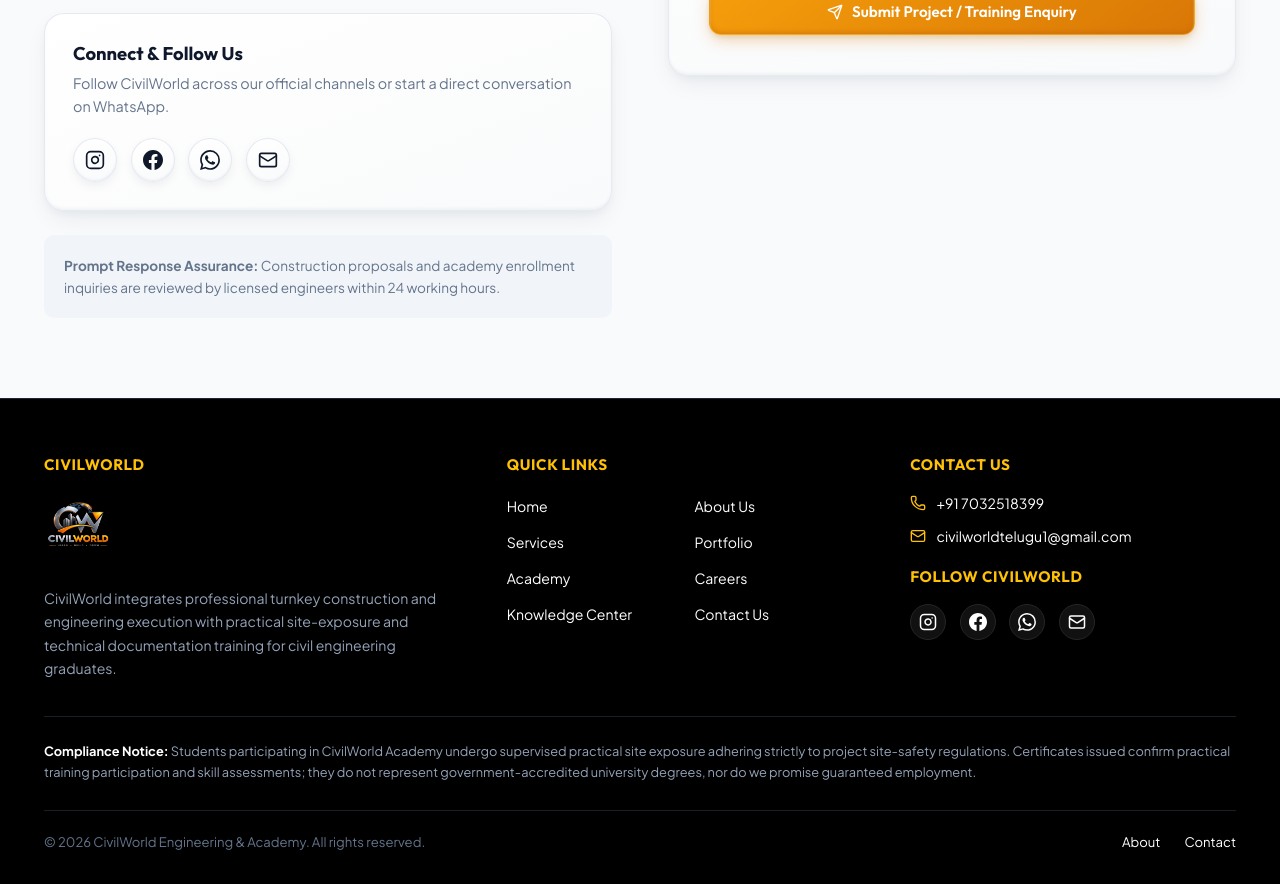
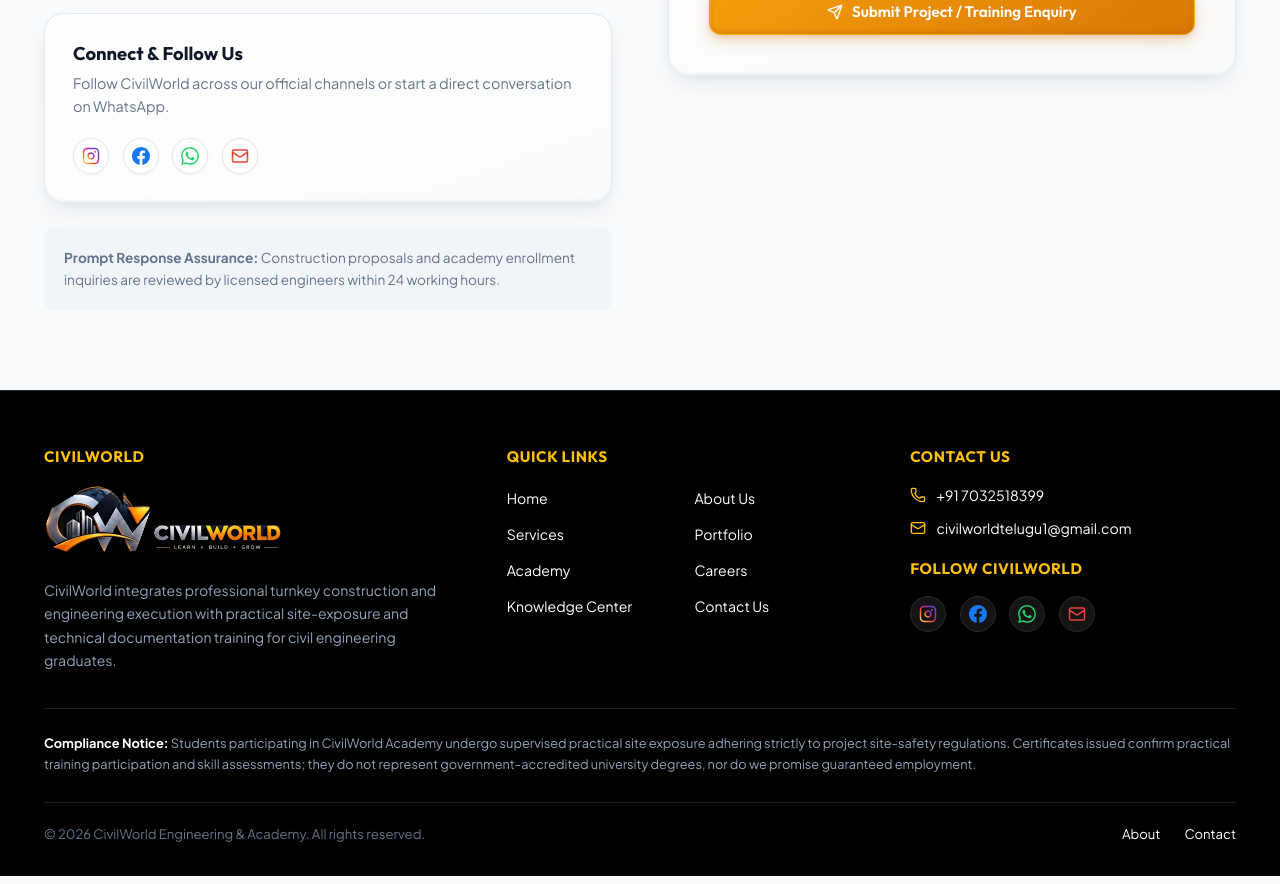
Before and after one commit to bhargavaachi06-dot/civilworld, a React (Vite) app in the folder client/: page /contact in a window 1280 px wide. Shown: the part 980-1864 px from the top of the page. Built offline with nearby package versions, Linux system fonts and the light colour scheme.

Commit message:
chore(ui): polish CivilWorld footer branding and social links

```diff
--- a/client/src/components/Footer.jsx
+++ b/client/src/components/Footer.jsx
@@ -13,7 +13,7 @@
             <h4 className="footer-col-title">CivilWorld</h4>
             <Link to="/" style={{ display: 'inline-block' }} aria-label="CivilWorld Homepage">
               <img
-                src="/assets/civilworld-logo.png"
+                src="/assets/civilworld-footer-logo.png"
                 alt="CivilWorld — Learn, Build, Grow"
                 className="footer-logo-img"
               />
--- a/client/src/components/SocialLinks.jsx
+++ b/client/src/components/SocialLinks.jsx
@@ -28,7 +28,7 @@
   },
 ];
 
-export const SocialIcon = ({ type, size = 20 }) => {
+export const SocialIcon = ({ type, size = 18 }) => {
   switch (type) {
     case 'instagram':
       return (
@@ -37,15 +37,23 @@
           height={size}
           viewBox="0 0 24 24"
           fill="none"
-          stroke="currentColor"
           strokeWidth="2"
           strokeLinecap="round"
           strokeLinejoin="round"
           aria-hidden="true"
         >
-          <rect x="2" y="2" width="20" height="20" rx="5" ry="5" />
-          <path d="M16 11.37A4 4 0 1 1 12.63 8 4 4 0 0 1 16 11.37z" />
-          <line x1="17.5" y1="6.5" x2="17.51" y2="6.5" />
+          <defs>
+            <linearGradient id="cw-ig-gradient" x1="0%" y1="100%" x2="100%" y2="0%">
+              <stop offset="0%" stopColor="#feda75" />
+              <stop offset="25%" stopColor="#fa7e1e" />
+              <stop offset="50%" stopColor="#d62976" />
+              <stop offset="75%" stopColor="#962fbf" />
+              <stop offset="100%" stopColor="#4f5bd5" />
+            </linearGradient>
+          </defs>
+          <rect x="2" y="2" width="20" height="20" rx="5" ry="5" stroke="url(#cw-ig-gradient)" />
+          <path d="M16 11.37A4 4 0 1 1 12.63 8 4 4 0 0 1 16 11.37z" stroke="url(#cw-ig-gradient)" />
+          <circle cx="17.5" cy="6.5" r="1.25" fill="url(#cw-ig-gradient)" />
         </svg>
       );
     case 'facebook':
@@ -54,7 +62,7 @@
           width={size}
           height={size}
           viewBox="0 0 24 24"
-          fill="currentColor"
+          fill="#1877F2"
           aria-hidden="true"
         >
           <path d="M24 12.073c0-6.627-5.373-12-12-12s-12 5.373-12 12c0 5.99 4.388 10.954 10.125 11.854v-8.385H7.078v-3.47h3.047V9.43c0-3.007 1.792-4.669 4.533-4.669 1.312 0 2.686.235 2.686.235v2.953H15.83c-1.491 0-1.956.925-1.956 1.874v2.25h3.328l-.532 3.47h-2.796v8.385C19.612 23.027 24 18.062 24 12.073z" />
@@ -66,20 +74,20 @@
           width={size}
           height={size}
           viewBox="0 0 24 24"
-          fill="currentColor"
+          fill="#25D366"
           aria-hidden="true"
         >
           <path d="M17.472 14.382c-.297-.149-1.758-.867-2.03-.967-.273-.099-.471-.148-.67.15-.197.297-.767.966-.94 1.164-.173.199-.347.223-.644.075-.297-.15-1.255-.463-2.39-1.475-.883-.788-1.48-1.761-1.653-2.059-.173-.297-.018-.458.13-.606.134-.133.298-.347.446-.52.149-.174.198-.298.298-.497.099-.198.05-.371-.025-.52-.075-.149-.669-1.612-.916-2.207-.242-.579-.487-.5-.669-.51-.173-.008-.371-.01-.57-.01-.198 0-.52.074-.792.372-.272.297-1.04 1.016-1.04 2.479 0 1.462 1.065 2.875 1.213 3.074.149.198 2.096 3.2 5.077 4.487.709.306 1.262.489 1.694.625.712.227 1.36.195 1.871.118.571-.085 1.758-.719 2.006-1.413.248-.694.248-1.289.173-1.413-.074-.124-.272-.198-.57-.347m-5.421 7.403h-.004a9.87 9.87 0 01-5.031-1.378l-.361-.214-3.741.982.998-3.648-.235-.374a9.86 9.86 0 01-1.51-5.26c.001-5.45 4.436-9.884 9.888-9.884 2.64 0 5.122 1.03 6.988 2.898a9.825 9.825 0 012.893 6.994c-.003 5.45-4.437 9.884-9.885 9.884m8.413-18.297A11.815 11.815 0 0012.05 0C5.495 0 .16 5.335.157 11.892c0 2.096.547 4.142 1.588 5.945L.057 24l6.305-1.654a11.882 11.882 0 005.683 1.448h.005c6.554 0 11.89-5.335 11.893-11.893a11.821 11.821 0 00-3.48-8.413z" />
         </svg>
       );
     case 'email':
-      return <Mail size={size} aria-hidden="true" />;
+      return <Mail size={size} color="#EA4335" strokeWidth={2} aria-hidden="true" />;
     default:
       return null;
   }
 };
 
-export const SocialLinks = ({ theme = 'footer', iconSize = 20, className = '' }) => {
+export const SocialLinks = ({ theme = 'footer', iconSize = 18, className = '' }) => {
   return (
     <div className={`social-icons-wrap ${className}`} role="list">
       {socialLinksData.map((item) => {
@@ -88,7 +96,7 @@
           <a
             key={item.name}
             href={item.url}
-            className={`social-icon-btn ${theme}-theme`}
+            className={`social-icon-btn ${theme}-theme social-btn-${item.iconType}`}
             aria-label={item.label}
             title={item.label}
             role="listitem"
--- a/client/src/index.css
+++ b/client/src/index.css
@@ -1240,53 +1240,56 @@
 }
 
 .social-icon-btn {
-  width: 44px;
-  height: 44px;
+  width: 36px;
+  height: 36px;
   border-radius: 50%;
   display: inline-flex;
   align-items: center;
   justify-content: center;
   text-decoration: none;
   cursor: pointer;
-  transition: transform var(--transition-normal), box-shadow var(--transition-normal), background var(--transition-normal), color var(--transition-normal), border-color var(--transition-normal);
+  transition: transform var(--transition-fast), border-color var(--transition-fast), background-color var(--transition-fast);
   position: relative;
   flex-shrink: 0;
 }
 
-/* Footer variant (Clean, compact, unadorned) */
+/* Footer variant (Clean, compact, dark base) */
 .social-icon-btn.footer-theme {
-  width: 36px;
-  height: 36px;
-  border-radius: 50%;
-  background-color: #111111;
-  color: #ffffff;
-  border: 1px solid #262626;
+  background-color: #141414;
+  border: 1px solid #2a2a2a;
   box-shadow: none;
-  transition: background-color var(--transition-fast), color var(--transition-fast), border-color var(--transition-fast), transform var(--transition-fast);
-}
-
-.social-icon-btn.footer-theme:hover {
-  background-color: #FFC107;
-  color: #000000;
-  border-color: #FFC107;
+}
+
+/* Contact page variant (Clean, subtle light base) */
+.social-icon-btn.contact-theme {
+  background-color: #ffffff;
+  border: 1px solid #e2e8f0;
+  box-shadow: 0 1px 3px rgba(0, 0, 0, 0.05);
+}
+
+/* Brand-specific hover effects for both footer and contact */
+.social-icon-btn.social-btn-instagram:hover {
+  border-color: #d62976;
+  background-color: rgba(214, 41, 118, 0.12);
   transform: translateY(-2px);
-  box-shadow: none;
-}
-
-/* Contact page variant (Soft Claymorphism Theme) */
-.social-icon-btn.contact-theme {
-  background: var(--clay-bg-surface);
-  color: #0f172a;
-  border: 1px solid rgba(226, 232, 240, 0.9);
-  box-shadow: 0 4px 12px -2px rgba(15, 23, 42, 0.08), inset 0 1.5px 2px rgba(255, 255, 255, 0.95), inset 0 -1.5px 2px rgba(15, 23, 42, 0.04);
-}
-
-.social-icon-btn.contact-theme:hover {
-  color: #ffffff;
-  background: var(--clay-bg-btn-primary);
-  border-color: rgba(251, 191, 36, 0.6);
-  transform: translateY(-3px) scale(1.06);
-  box-shadow: 0 8px 18px -2px rgba(217, 119, 6, 0.35), inset 0 1.5px 2px rgba(255, 255, 255, 0.5);
+}
+
+.social-icon-btn.social-btn-facebook:hover {
+  border-color: #1877F2;
+  background-color: rgba(24, 119, 242, 0.12);
+  transform: translateY(-2px);
+}
+
+.social-icon-btn.social-btn-whatsapp:hover {
+  border-color: #25D366;
+  background-color: rgba(37, 211, 102, 0.12);
+  transform: translateY(-2px);
+}
+
+.social-icon-btn.social-btn-email:hover {
+  border-color: #EA4335;
+  background-color: rgba(234, 67, 53, 0.12);
+  transform: translateY(-2px);
 }
 
 .social-icon-btn:focus-visible {
```
Also changed, not shown: client/public/assets/civilworld-footer-logo.png (added), 1 other file (tests, documents, lock files or other folders).
